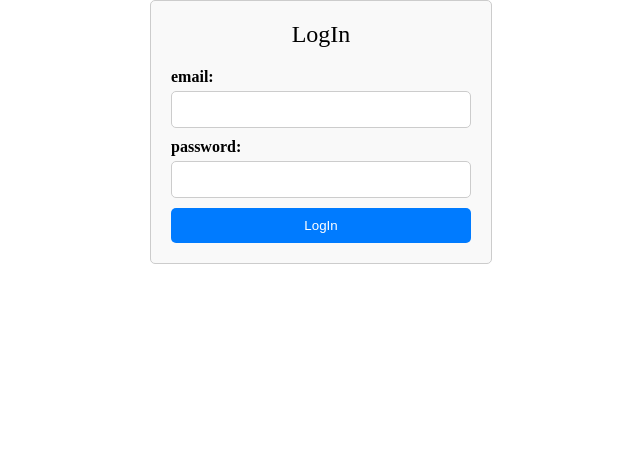
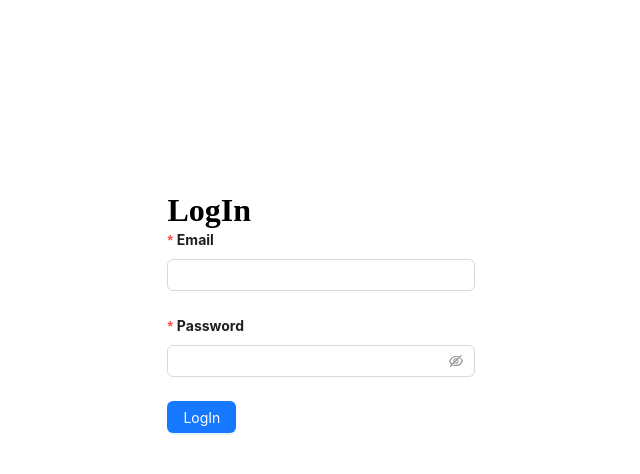
Before and after one commit to gpHrproject/HRM, a React (Create React App) app in the folder client/: page /login in a window 1280 px wide. Shown: the top 474 px of the page, without its empty margins (319-959 px from the left). Built offline with nearby package versions, Linux system fonts and the light colour scheme; the HTML template or start-up script is replaced by a standard one.

Commit message:
css /logic userProfile

```diff
--- a/client/src/components/Auth/LogIn/LogIn.jsx
+++ b/client/src/components/Auth/LogIn/LogIn.jsx
@@ -1,18 +1,18 @@
+import React, { useState } from "react";
+import { Button, Form, Input } from "antd";
 import axios from "axios";
-import React, { useState } from "react";
 import { useNavigate } from "react-router-dom";
-import './styleLogIn.css';
+import "../Register/Style.css";
 
 const LogIn = () => {
   const navigate = useNavigate();
   const [email, setEmail] = useState("");
   const [password, setPassword] = useState("");
+  const [error, setError] = useState("");
 
-  const handleLogin = (e) => {
-    e.preventDefault();
-
+  const handleLogin = (values) => {
     axios
-      .post("http://localhost:3000/login", { email, password })
+      .post("http://localhost:3000/login", values)
       .then((res) => {
         const token = res.data;
         localStorage.setItem("token", token);
@@ -20,30 +20,61 @@ const LogIn = () => {
         navigate("/blog");
       })
       .catch((err) => {
+        setError("Error logging in");
         console.log(err);
       });
   };
 
+  const handleEmailChange = (e) => {
+    setEmail(e.target.value);
+  };
+
+  const handlePasswordChange = (e) => {
+    setPassword(e.target.value);
+  };
+
   return (
-    <div className="login-container">
-      <p className="login-title">LogIn</p>
-      <form className="login-form" onSubmit={handleLogin}>
-        <label className="login-label">email:</label>
-        <input
-          type="email"
-          className="login-input"
-          value={email}
-          onChange={(e) => setEmail(e.target.value)}
-        />
-        <label className="login-label">password:</label>
-        <input
-          type="password"
-          className="login-input"
-          value={password}
-          onChange={(e) => setPassword(e.target.value)}
-        />
-        <button className="login-button">LogIn</button>
-      </form>
+    <div className="Rg-container">
+      <h1>LogIn</h1>
+      {error && <p>{error}</p>}
+      <Form
+        name="loginForm"
+        layout="vertical"
+        autoComplete="off"
+        onFinish={handleLogin}
+      >
+        <Form.Item
+          name="email"
+          label="Email"
+          rules={[
+            {
+              required: true,
+              type: "email",
+            },
+          ]}
+        >
+          <Input value={email} onChange={handleEmailChange} />
+        </Form.Item>
+        <Form.Item
+          name="password"
+          label="Password"
+          rules={[
+            {
+              required: true,
+            },
+          ]}
+        >
+          <Input.Password
+            value={password}
+            onChange={handlePasswordChange}
+          />
+        </Form.Item>
+        <Form.Item>
+          <Button type="primary" htmlType="submit">
+            LogIn
+          </Button>
+        </Form.Item>
+      </Form>
     </div>
   );
 };
--- a/client/src/components/Auth/Register/Register.jsx
+++ b/client/src/components/Auth/Register/Register.jsx
@@ -1,6 +1,7 @@
 import { Button, Form, Input, Space } from 'antd';
 import React, { useState } from 'react';
 import axios from 'axios';
+import './Style.css'
 
 const SubmitButton = ({ form, submittable }) => {
   return (
@@ -48,7 +49,7 @@ const Register = () => {
   };
 
   return (
-    <div>
+    <div className='Rg-container'>
       <h1>Register new Employee</h1>
       {error && <p>{error}</p>}
       <Form
--- /dev/null
+++ b/client/src/components/Auth/Register/Style.css
@@ -0,0 +1,8 @@
+.Rg-container{
+    padding: 15%;
+    margin: auto;
+    width: 24%;
+    display: flex;
+    flex-direction: column;
+    justify-content: center;
+}
--- a/client/src/components/ManageUsers/StyleManageUsers.css
+++ b/client/src/components/ManageUsers/StyleManageUsers.css
@@ -15,7 +15,8 @@
   }
 
   .user-table th {
-    background-color: #f2f2f2;
+    color: white;
+    background-color: black;
   }
 
   .user-table tr:hover {
--- a/client/src/components/createUser/CreateUser.jsx
+++ b/client/src/components/createUser/CreateUser.jsx
@@ -45,7 +45,7 @@ const CreateUser = ({ setShowEditPopup }) => {
 
   return (
     <div className="edit-profile-popup">
-      <h3>Create User</h3>
+
       <div className="form-field">
         <label>Full Name:</label>
         <input
@@ -74,8 +74,8 @@ const CreateUser = ({ setShowEditPopup }) => {
         />
       </div>
       <div className="popup-buttons">
-        <button onClick={handleCreateUser}>Create User</button>
-        <button onClick={handleCancel}>Cancel</button>
+        <button id="btn-add" className="btn" onClick={handleCreateUser}>add</button>
+        <button id="btn-cancel"className="btn" onClick={handleCancel}>Cancel</button>
       </div>
     </div>
   );
--- a/client/src/components/createUser/Style.css
+++ b/client/src/components/createUser/Style.css
@@ -1,4 +1,4 @@
-.btn-add{
+.btn-add {
   background-color: #3b3aef;
   border: none;
   color: white;
@@ -9,6 +9,123 @@
   font-size: 16px;
   margin: 4px 2px;
   cursor: pointer;
+  border-radius: 50px;
   -webkit-transition-duration: 0.4s;
   transition-duration: 0.4s;
 }
+.btn{
+  font-family: emoji;
+  font-weight: bold;
+ position: relative;
+ margin: 3%;
+ padding: 1em 2.5em 1em 2.5em;
+ border: none;
+ background: #fff;
+ transition: all 0.1s linear;
+ box-shadow: 0 0.4em 1em rgba(0, 0, 0, 0.1);
+ border-radius: 2em;
+}
+.btn:active {
+  transform: scale(0.95);
+ }
+
+ .btn .border {
+  position: absolute;
+  border: 0.15em solid #fff;
+  transition: all 0.3s 0.08s linear;
+  top: 50%;
+  left: 50%;
+  width: 9em;
+  height: 3em;
+  transform: translate(-50%, -50%);
+ }
+
+ .btn:hover {
+  display: block;
+  width: 9.9em;
+  height: 3.7em;
+ }
+
+
+.edit-profile-popup{
+  display: flex;
+    flex-direction: column;
+    align-items: center;
+  width: 26%;
+  padding: 2%;
+  margin: auto;
+}
+.create-user-container {
+  background-color: #f5f5f5;
+  border-radius: 5px;
+  padding: 20px;
+  width: 300px;
+  margin: 0 auto;
+  box-shadow: 0 0 10px rgba(0, 0, 0, 0.1);
+}
+
+.create-user-container h3 {
+  text-align: center;
+  margin-bottom: 20px;
+  color: #333;
+}
+
+.form-field {
+  margin-bottom: 15px;
+}
+
+.form-field label {
+  display: block;
+  font-weight: bold;
+  margin-bottom: 5px;
+}
+
+.form-field input {
+  width: 100%;
+  padding: 8px;
+  border-radius: 3px;
+  border: 1px solid #ccc;
+}
+
+.popup-buttons {
+  display: flex;
+  justify-content: center;
+  margin-top: 20px;
+}
+
+.create-button,
+.cancel-button {
+  padding: 10px 20px;
+  border-radius: 5px;
+  font-weight: bold;
+  cursor: pointer;
+}
+
+.create-button {
+  background-color: #4caf50;
+  color: white;
+  border: none;
+  margin-right: 10px;
+}
+
+.create-button:hover {
+  background-color: #45a049;
+}
+
+.cancel-button {
+  background-color: #f44336;
+  color: white;
+  border: none;
+}
+
+#btn-cancel:hover {
+  background-color: #e53935;
+}
+#btn-add:hover {
+  background-color:#3b3aef ;
+}
+
+
+.btn-add:hover {
+  background-color: #977ac9;
+}
```
Also changed, not shown: 1 other file (tests, documents, lock files or other folders). Lines whose indentation alone changed are shown as unchanged.
